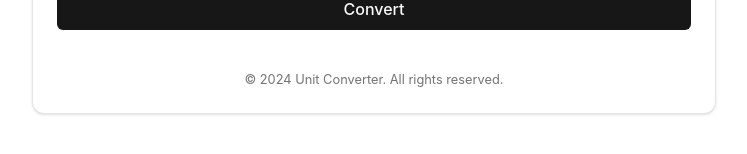
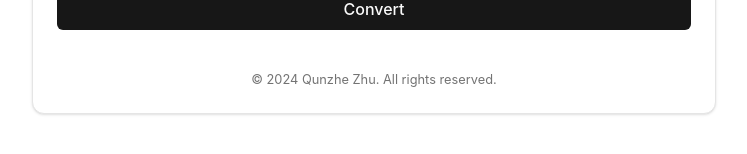
Before and after one commit to zqz979/unit-converter, a React (Vite) app: page / in a window 1280 px wide. Shown: the part 508-662 px from the top of the page, without its empty margins (266-1013 px from the left). Built offline with nearby package versions, Linux system fonts and the light colour scheme.

Commit message:
remove focus visible

```diff
--- a/src/App.tsx
+++ b/src/App.tsx
@@ -343,7 +343,7 @@ export default function Component() {
         </CardContent>
         <CardFooter className="flex justify-center">
           <p className="text-sm text-muted-foreground">
-            © {new Date().getFullYear()} Unit Converter. All rights reserved.
+            © {new Date().getFullYear()} Qunzhe Zhu. All rights reserved.
           </p>
         </CardFooter>
       </Card>
--- a/src/index.css
+++ b/src/index.css
@@ -56,10 +56,6 @@ button {
 }
 button:hover {
   border-color: #646cff;
-}
-button:focus,
-button:focus-visible {
-  outline: 0px auto -webkit-focus-ring-color;
 }
 
 input::-webkit-outer-spin-button,
```
